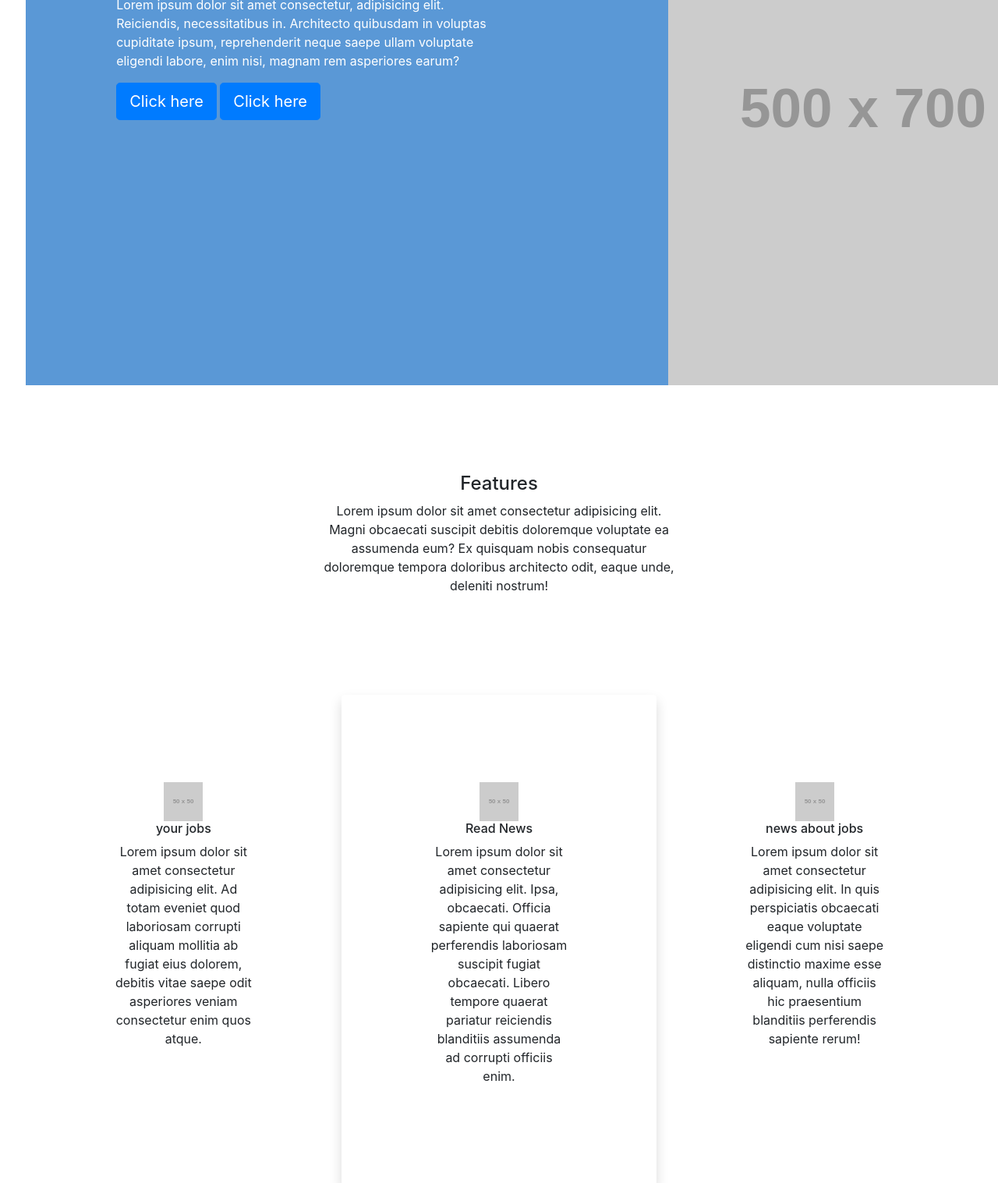
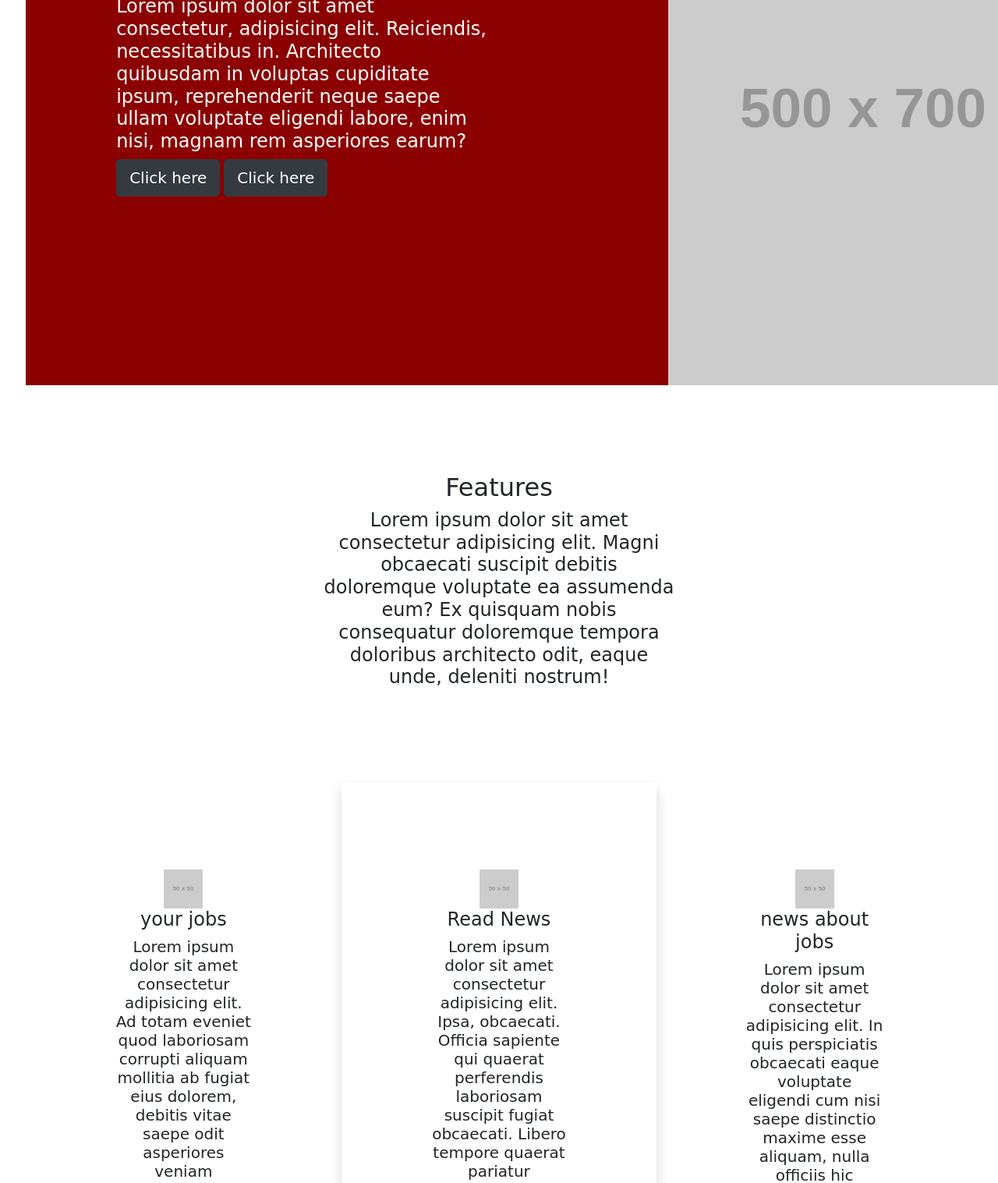
Before and after one commit to ChaceH/mock-website, a plain HTML site: page index.html in a window 1280 px wide. Shown: the part 380-1897 px from the top of the page at 78% size. Drawn offline with nearby package versions, Linux system fonts and the light colour scheme; placeholder pictures from the web are drawn by us; a web font is replaced by a local one.

Commit message:
7/26/18 - CH

```diff
--- a/assets/style.css
+++ b/assets/style.css
@@ -1,11 +1,7 @@
 .mainpage {
-    background-color: rgb(90, 152, 214);
+    background-color: darkred;
     color: white;
     margin-top: -2rem;
-}
-
-.cur-t {
-    font-family: cursive;
 }
 
 .text-mid {
@@ -37,3 +33,7 @@
 .marginleft-15 {
     margin-left: -15px;
 }
+
+.font-um {
+    font-family: 'Jim Nightshade', cursive;
+}
--- a/index.html
+++ b/index.html
@@ -8,14 +8,15 @@
     <title>Mock Website</title>
     <link rel="stylesheet" href="https://stackpath.bootstrapcdn.com/bootstrap/4.1.3/css/bootstrap.min.css" integrity="sha384-MCw98/SFnGE8fJT3GXwEOngsV7Zt27NXFoaoApmYm81iuXoPkFOJwJ8ERdknLPMO"
         crossorigin="anonymous">
+    <link href="https://fonts.googleapis.com/css?family=Jim+Nightshade|UnifrakturMaguntia" rel="stylesheet">
     <link rel="stylesheet" href="assets/style.css">
 </head>
 
 <body>
-    <div class="container-fluid text-tl padding-rem3">
+    <div class="container-fluid text-tl padding-rem3  font-um">
         <section class="row mainpage">
             <div class="col-sm-7 offset-1">
-                <h2 class="text-left cur-t">Mock Web</h2>
+                <h2 class="text-left">Jolly Co-operation!</h2>
             </div>
             <div class="col-sm-1 offset-1">
                 <h4>Featured</h4>
@@ -27,11 +28,11 @@
                 <span class="fontsize-50">Blah blah,
                     <b>blah blah.</b>
                 </span>
-                <p>Lorem ipsum dolor sit amet consectetur, adipisicing elit. Reiciendis, necessitatibus in. Architecto quibusdam
+                <h4>Lorem ipsum dolor sit amet consectetur, adipisicing elit. Reiciendis, necessitatibus in. Architecto quibusdam
                     in voluptas cupiditate ipsum, reprehenderit neque saepe ullam voluptate eligendi labore, enim nisi, magnam
-                    rem asperiores earum?</p>
-                <button class="btn btn-primary btn-lg">Click here</button>
-                <button class="btn btn-primary btn-lg">Click here</button>
+                    rem asperiores earum?</h4>
+                <button class="btn btn-dark btn-lg">Click here</button>
+                <button class="btn btn-dark btn-lg">Click here</button>
             </div>
             <div class="col-sm-4 offset-2 text-mid">
                 <img src="//placehold.it/500x700" alt="">
@@ -39,11 +40,11 @@
         </section>
         <section class="row padding-rem7">
             <div class="col-sm-12">
-                <h4 class="text-center">Features</h4>
+                <h2 class="text-center">Features</h2>
                 <div class="col-sm-6 offset-3">
-                    <p class="text-center">Lorem ipsum dolor sit amet consectetur adipisicing elit. Magni obcaecati suscipit debitis doloremque
+                    <h4 class="text-center">Lorem ipsum dolor sit amet consectetur adipisicing elit. Magni obcaecati suscipit debitis doloremque
                         voluptate ea assumenda eum? Ex quisquam nobis consequatur doloremque tempora doloribus architecto
-                        odit, eaque unde, deleniti nostrum!</p>
+                        odit, eaque unde, deleniti nostrum!</h4>
                 </div>
             </div>
         </section>
@@ -52,27 +53,27 @@
                 <div class="mw-10">
                     <img src="//placehold.it/50x50" alt="">
                 </div>
-                <h6>your jobs</h6>
-                <p>Lorem ipsum dolor sit amet consectetur adipisicing elit. Ad totam eveniet quod laboriosam corrupti aliquam
-                    mollitia ab fugiat eius dolorem, debitis vitae saepe odit asperiores veniam consectetur enim quos atque.</p>
+                <h4>your jobs</h4>
+                <h5>Lorem ipsum dolor sit amet consectetur adipisicing elit. Ad totam eveniet quod laboriosam corrupti aliquam
+                    mollitia ab fugiat eius dolorem, debitis vitae saepe odit asperiores veniam consectetur enim quos atque.</h5>
             </div>
             <div class="col-sm-4 card shadow mb-5 rounded padding-rem7 border-0" align="center">
                 <div class="mw-10">
                     <img src="//placehold.it/50x50" alt="">
                 </div>
-                <h6>Read News</h6>
-                <p>Lorem ipsum dolor sit amet consectetur adipisicing elit. Ipsa, obcaecati. Officia sapiente qui quaerat perferendis
+                <h4>Read News</h4>
+                <h5>Lorem ipsum dolor sit amet consectetur adipisicing elit. Ipsa, obcaecati. Officia sapiente qui quaerat perferendis
                     laboriosam suscipit fugiat obcaecati. Libero tempore quaerat pariatur reiciendis blanditiis assumenda
-                    ad corrupti officiis enim.</p>
+                    ad corrupti officiis enim.</h5>
             </div>
             <div class="col-sm-4 padding-rem7 border-0" align="center">
                 <div class="mw-10">
                     <img src="//placehold.it/50x50" alt="">
                 </div>
-                <h6>news about jobs</h6>
-                <p>Lorem ipsum dolor sit amet consectetur adipisicing elit. In quis perspiciatis obcaecati eaque voluptate eligendi
+                <h4>news about jobs</h4>
+                <h5>Lorem ipsum dolor sit amet consectetur adipisicing elit. In quis perspiciatis obcaecati eaque voluptate eligendi
                     cum nisi saepe distinctio maxime esse aliquam, nulla officiis hic praesentium blanditiis perferendis
-                    sapiente rerum!</p>
+                    sapiente rerum!</h5>
             </div>
         </section>
         <section class="row mainpage">
@@ -82,26 +83,26 @@
             <div class="col-sm-6 padding-rem7">
                 <span class="fontsize-50">Lorem ipsum dolor sit amet consectetur.</span>
                 <div class="paddingtop-rem7">
-                    <p>Lorem ipsum dolor sit amet consectetur adipisicing elit. Quaerat iusto hic quibusdam fugit cupiditate.
+                    <h4>Lorem ipsum dolor sit amet consectetur adipisicing elit. Quaerat iusto hic quibusdam fugit cupiditate.
                         Vel vero, magnam autem quaerat modi et ipsa temporibus alias eius quisquam non impedit inventore
                         odio.
-                    </p>
+                    </h4>
                 </div>
             </div>
         </section>
         <section class="row padding-rem7 text-white bg-dark">
             <div class="col-sm-3">
                 <h3>Mock Web</h3>
-                <p>Lorem ipsum dolor sit amet consectetur.</p>
+                <h4>Lorem ipsum dolor sit amet consectetur.</h4>
             </div>
             <div class="col-sm-6" align="center">
-                    <img src="//placehold.it/50x50" alt="">
-                    <img src="//placehold.it/50x50" alt="">
+                <img src="//unsplash.it/50/50" alt="">
+                <img src="//unsplash.it/50/50" alt="">
             </div>
             <div class="col-sm-2 offset-1">
-                    <img src="//placehold.it/70x70" alt="">
-                    <img src="//placehold.it/70x70" alt="">
-                    <p>Lorem - ipsum.</p>
+                <img src="//unsplash.it/70/70" alt="">
+                <img src="//unsplash.it/70/70" alt="">
+                <h5>Lorem - ipsum.</h5>
             </div>
         </section>
     </div>
```
